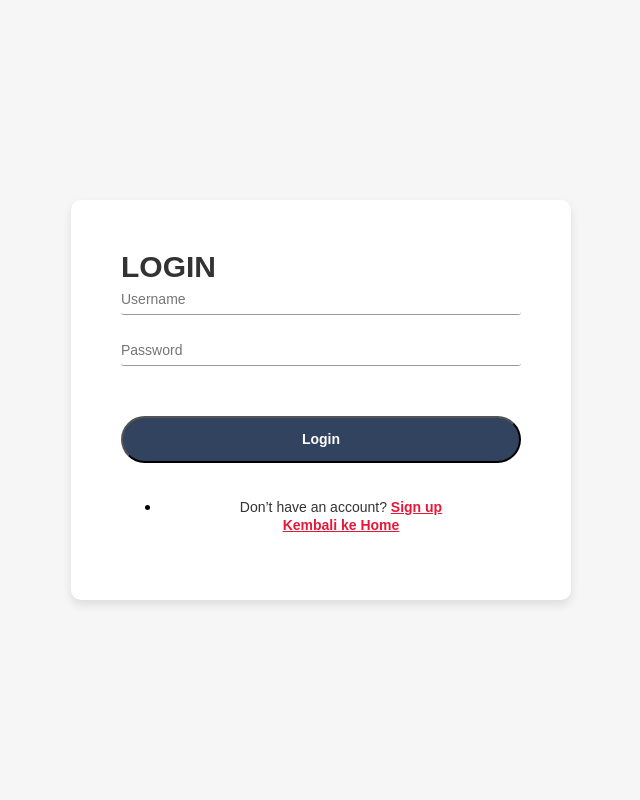
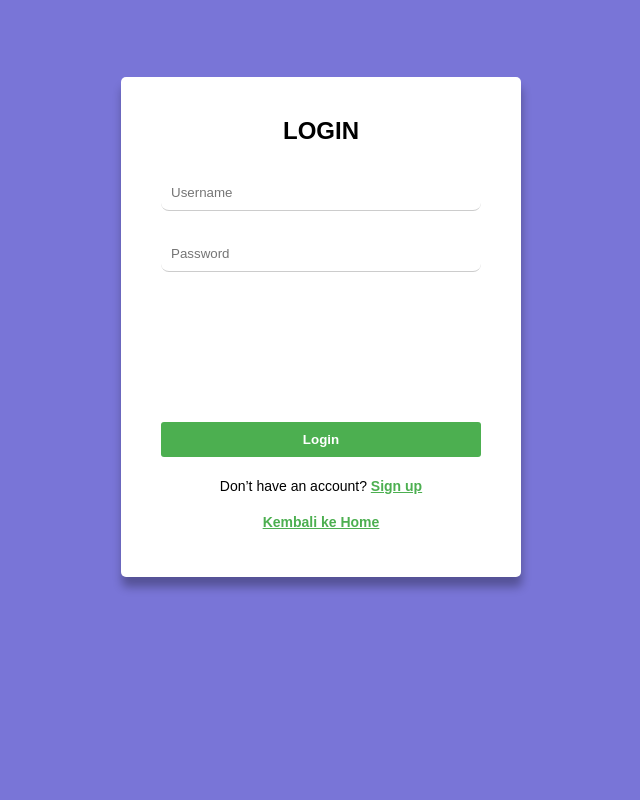
Before and after one commit to billyalexndr/perpusku, a PHP site: page /perpusku/views/login/login.php in a window 1280 px wide. Shown: the whole page, without its empty margins (319-959 px from the left). Run offline with PHP 8.4, Linux system fonts and the light colour scheme.

Commit message:
add style to login and register

```diff
--- a/assets/css/login.css
+++ b/assets/css/login.css
@@ -1,50 +1,50 @@
+* {
+	margin: 0px;
+	padding: 0px;
+	box-sizing: border-box;
+}
+
 body {
 	font-family: Arial, sans-serif;
-	background-color: #f8f8f8;
+	background-color: #7975d7;
 	margin: 0;
 	padding: 0;
 }
 
-.limiter {
-	width: 100%;
-	min-height: 100vh;
-	display: flex;
-	justify-content: center;
-	align-items: center;
-	flex-direction: column;
-}
-
-.container-login100 {
+.wrap-login {
 	width: 400px;
+	min-height: 500px;
+	margin: 6% auto;
+	padding: 40px;
 	background-color: #fff;
 	border-radius: 5px;
-	box-shadow: 0 0 10px rgba(0, 0, 0, 0.1);
-	padding: 40px;
-}
-
-.login100-form {
-	width: 100%;
+	box-shadow: 1px 10px 10px rgba(0, 0, 0, 0.3);
 }
 
 .login100-form-title {
 	font-size: 24px;
 	font-weight: bold;
 	text-align: center;
-	margin-bottom: 40px;
+	margin-bottom: 30px;
 }
 
 .wrap-input100 {
 	position: relative;
-	width: 100%;
-	margin-bottom: 35px;
+	margin-bottom: 25px;
 }
 
 .input100 {
 	width: 100%;
 	padding: 10px;
-	border: 1px solid #ccc;
-	border-radius: 3px;
+	border: none;
+	border-bottom: 1px solid #ccc;
+	border-radius: 8px;
 }
+
+.input100:focus {
+	outline: none;
+	border-color: transparent;
+  }
 
 .input100:focus + .focus-input100::before {
 	width: 100%;
@@ -57,13 +57,13 @@ body {
 	left: 0;
 	width: 0;
 	height: 2px;
-	background-color: #4CAF50;
+	background-color: #4caf50;
 	transition: all 0.4s;
 }
 
-.container-login100-form-btn {
+.container-register100-form-btn {
 	width: 100%;
-	margin-top: 20px;
+	margin-top: 40px;
 	text-align: center;
 }
 
@@ -72,7 +72,7 @@ body {
 	width: 100%;
 	padding: 10px;
 	text-align: center;
-	background-color: #4CAF50;
+	background-color: #4caf50;
 	color: #fff;
 	font-weight: bold;
 	text-decoration: none;
@@ -84,6 +84,12 @@ body {
 
 .register100-form-btn:hover {
 	background-color: #45a049;
+}
+
+.container-login100-form-btn {
+	width: 100%;
+	margin-top: 150px;
+	text-align: center;
 }
 
 .login-more {
@@ -99,133 +105,8 @@ body {
 	font-size: 14px;
 	font-weight: bold;
 	text-decoration: underline;
-	color: #4CAF50;
+	color: #4caf50;
 	cursor: pointer;
-}
-
-body {
-	font-family: Arial, sans-serif;
-	background-color: #f6f6f6;
-}
-
-.limiter {
-	width: 100%;
-	margin: 0 auto;
-}
-
-.container-login100 {
-	max-width: 400px;
-	margin: 0 auto;
-	background-color: #fff;
-	border-radius: 10px;
-	overflow: hidden;
-	padding: 50px;
-	box-shadow: 0 5px 10px rgba(0, 0, 0, 0.1);
-}
-
-.wrap-login100 {
-	width: 100%;
-	position: relative;
-}
-
-.login100-form-title {
-	font-size: 30px;
-	font-weight: bold;
-	text-align: center;
-	color: #333333;
-}
-
-.wrap-input100 {
-	position: relative;
-	width: 100%;
-	z-index: 1;
-	margin-bottom: 20px;
-}
-
-.input100 {
-	width: 100%;
-	border: none;
-	border-bottom: 1px solid #999999;
-	outline: none;
-	font-size: 14px;
-	color: #333333;
-	padding: 7px 0;
-}
-
-.input100:focus {
-	border-bottom-color:  #32435f;
-}
-
-.focus-input100::before {
-	content: "";
-	position: absolute;
-	bottom: 0;
-	left: 0;
-	width: 0;
-	height: 2px;
-	background-color: #32435f;
-	transition: all 0.4s;
-}
-
-.focus-input100::after {
-	content: "";
-	position: absolute;
-	bottom: -1px;
-	right: 0;
-	width: 100%;
-	height: 2px;
-	background-color: #32435f;;
-	transition: all 0.4s;
-	transform: scaleX(0);
-}
-
-.input100:focus + .focus-input100::before {
-	width: 100%;
-}
-
-.input100:focus + .focus-input100::after {
-	transform: scaleX(1);
-}
-
-.container-login100-form-btn {
-	width: 100%;
-	display: flex;
-	flex-wrap: wrap;
-	justify-content: center;
-	padding-top: 30px;
-}
-
-.login100-form-btn {
-	width: 100%;
-	background-color:  #32435f;;
-	border-radius: 25px;
-	font-size: 14px;
-	font-weight: bold;
-	text-align: center;
-	color: #fff;
-	line-height: 1.2;
-	padding: 13px 0;
-	transition: all 0.4s;
-	cursor: pointer;
-}
-
-.login100-form-btn:hover {
-	background-color:  #32435f;;
-}
-
-.login-more {
-	text-align: center;
-	padding-top: 15px;
-}
-
-.txt1 {
-	font-size: 14px;
-	color: #333333;
-}
-
-.txt2 {
-	font-size: 14px;
-	color: #e51937;
 }
 
 .txt2:hover {
--- a/views/login/login.php
+++ b/views/login/login.php
@@ -9,29 +9,28 @@
 <body>
 	<div class="limiter">
 		<div class="container-login100">
-			<div class="wrap-login100 p-t-85 p-b-20">
-				<form class="login100-form validate-form" method="post" action="./proses_login.php">
-					<span class="login100-form-title p-b-70">
+			<div class="wrap-login">
+				<form class="login100-form" method="post" action="./proses_login.php">
+					<h1 class="login100-form-title">
 						LOGIN
-					</span>
-					<div class="wrap-input100 validate-input m-b-35" data-validate="Enter username">
+					</h1>
+					<div class="wrap-input100" data-validate="Enter username">
 						<input class="input100" type="text" name="username" placeholder="Username">
 						<span class="focus-input100" data-placeholder="Username"></span>
 					</div>
 
-					<div class="wrap-input100 validate-input m-b-50" data-validate="Enter password">
+					<div class="wrap-input100" data-validate="Enter password">
 						<input class="input100" type="password" name="password" placeholder="Password">
 						<span class="focus-input100" data-placeholder="Password"></span>
 					</div>
 
 					<div class="container-login100-form-btn">
-						<button class="login100-form-btn" name="submit">
+						<button class="register100-form-btn" name="submit">
 							Login
 						</button>
 					</div>
 
-					<ul class="login-more pt-5">
-						<li>
+					<div class="login-more">
 						<span class="txt1">
 							Don’t have an account?
 						</span>
@@ -39,12 +38,11 @@
 						<a href="./index.php" class="txt2">
 							Sign up
 						</a>
-							<br>
+						<br><br>
 						<a href="../home/" class="txt2">
 							Kembali ke Home
 						</a>
-						</li>
-					</ul>
+					</div>
 				</form>
 			</div>
 		</div>
```
Also changed, not shown: views/login/index.php (+12 -16 lines). Lines whose indentation alone changed are shown as unchanged.
